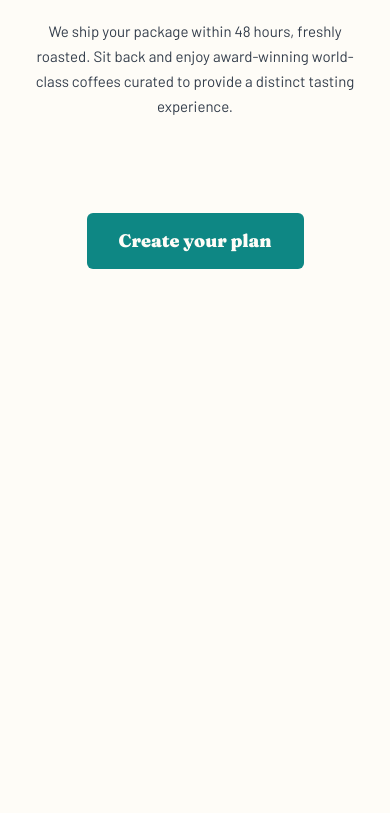
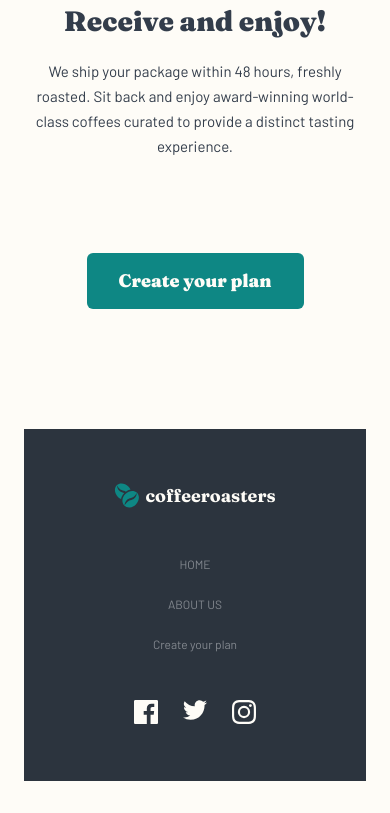
Before and after one commit to lasha-abuladze/coffeeroasters, a website: page coffeeroasters.html in a window 390 px wide. Shown: the part 4613-5426 px from the top of the page. Before the commit the page ends 4914 px from the top, so only its background shows below. Drawn offline with Linux system fonts and the light colour scheme.

Commit message:
add footer.. finish home page for mobile screen..  burger menu needs a little fix

```diff
--- a/coffeeroasters.html
+++ b/coffeeroasters.html
@@ -235,6 +235,50 @@
         <a class="create-plan--btn a-btn" href="#">Create your plan</a>
     </section>
 
+    <footer class="main-footer">
+
+        <figure class="logo-container">
+            <a href="#">
+                <img class="company-logo" src="./assets/logo.svg" alt="coffeeroasters-logo">
+                <figcaption class="company-name">coffeeroasters</figcaption>
+            </a>
+        </figure>
+
+        <ul class="footer-nav">
+            <li class="li">
+                <a href="#">HOME</a>
+            </li>
+            <li class="li">
+                <a href="#">ABOUT US</a>
+            </li>
+            <li class="li">
+                <a href="#">Create your plan</a>
+            </li>
+        </ul>
+
+        <ul class="social-medias">
+            <li>
+                <a href="#">
+                    <img src="./assets/shared/desktop/icon-facebook.svg" alt="icon-facebook">
+                </a>
+            </li>
+
+            <li>
+                <a href="#">
+                    <img src="./assets/shared/desktop/icon-twitter.svg" alt="icon-twitter">
+                </a>
+            </li>
+
+            <li>
+                <a href="#">
+                    <img src="./assets/shared/desktop/icon-instagram.svg" alt="icon-instagram">
+                </a>
+            </li>
+
+        </ul>
+
+    </footer>
+
     <script src="./script.js"></script>
 
 </body>
--- a/coffeeroasters.scss
+++ b/coffeeroasters.scss
@@ -124,6 +124,20 @@ button {
     border-radius: 6px;
 }
 
+.logo-container {
+    a {
+        @include flex-row();
+        align-items: center;
+        gap: 6px;
+    }
+    .company-name {
+        color: $darkgreen;
+        font-family: $font-Fraunces;
+        font-size: 18px;
+        font-weight: 700;
+    }
+}
+
 
 
 
@@ -143,19 +157,6 @@ button {
 
         .logo-container {
             z-index: 2;
-
-            a {
-                @include flex-row();
-                align-items: center;
-                gap: 6px;
-
-            }
-            .company-name {
-                color: $darkgreen;
-                font-family: $font-Fraunces;
-                font-size: 18px;
-                font-weight: 700;
-            }
         }
 
         .navigation-background {
@@ -410,11 +411,12 @@ button {
         font-size: 24px;
         font-weight: 900;
         color: $grey;
-        margin-bottom: 40px;
+        margin-bottom: 80px;
     }
 
     .order-steps {
-        margin-bottom: 94px;
+        margin-bottom: 94px ;
+
         article {
             margin-bottom: 56px;
             &:last-child {
@@ -449,3 +451,41 @@ button {
     }
 
 }
+
+.main-footer {
+    margin-top: 120px;
+    background-color: $darkBackground;
+    padding: 54px;
+    box-sizing: border-box;
+    @include flex-column();
+    align-items: center;
+    text-align: center;
+
+    .logo-container {
+        // background-color: #0E8784;
+        max-width: fit-content;
+        margin-bottom: 48px;
+
+        .company-name {
+            color: $main-white;
+        }
+    }
+
+    .footer-nav {
+        @include flex-column();
+        gap: 24px;
+        margin-bottom: 48px;
+        a {
+            color: $grey;
+            font-size: 12px;
+            font-weight: 700;
+            font-family: $font-Barlow;
+        }
+
+    }
+
+    .social-medias {
+        @include flex-row();
+        gap: 25px;
+    }
+}
```
Also changed, not shown: coffeeroasters.css, 1 other file.
